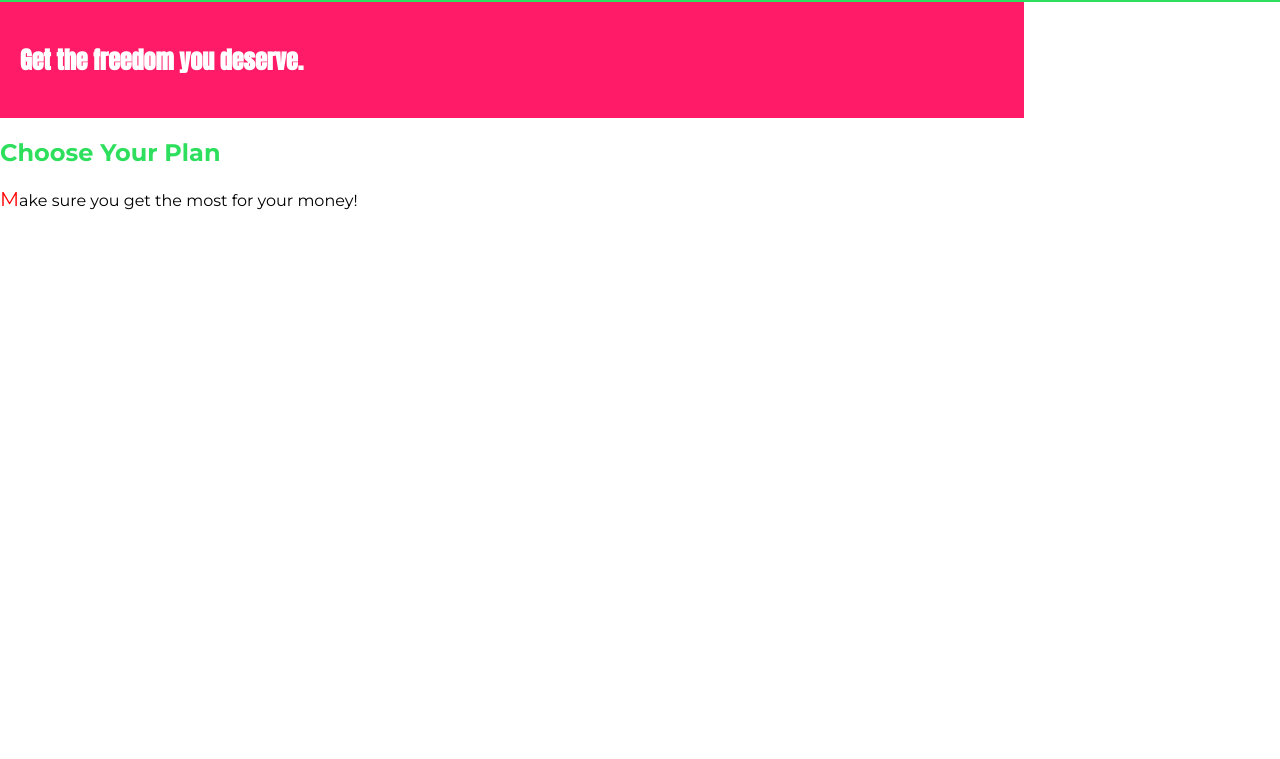
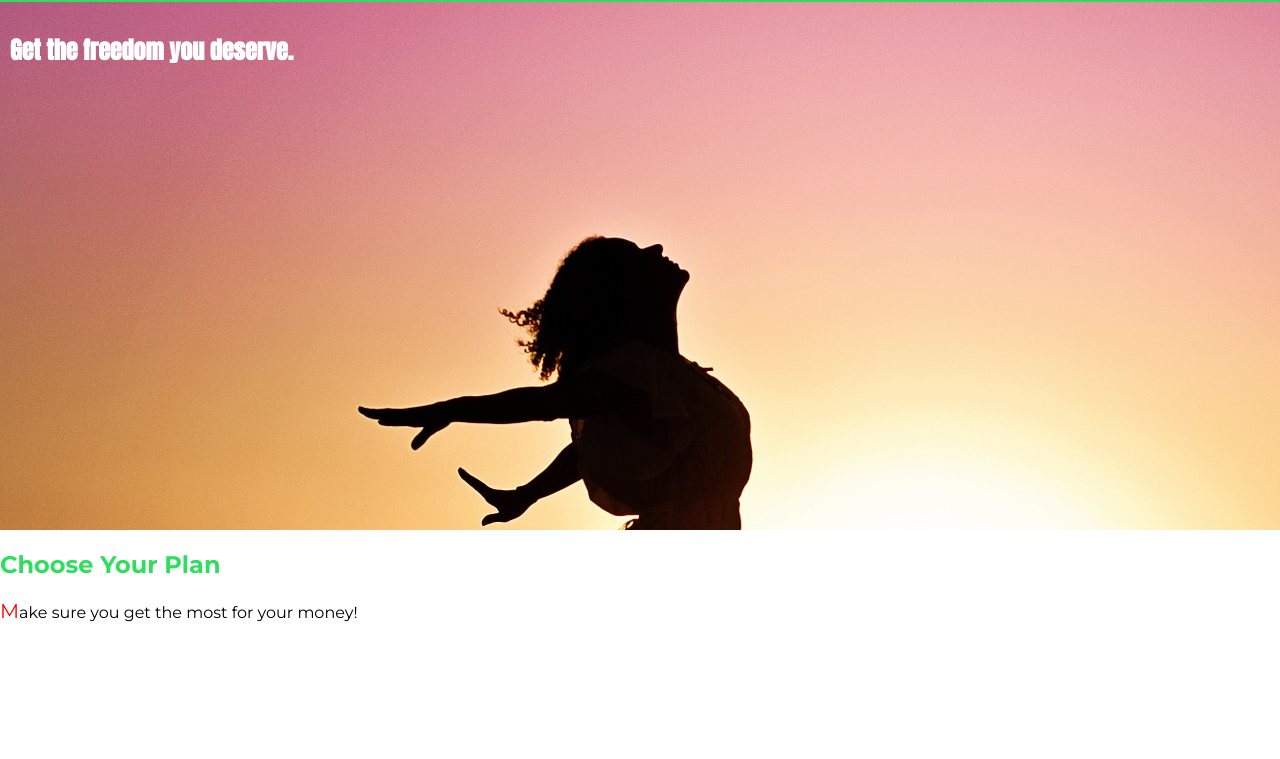
Before and after one commit to DMW9400/CSS-Course, a plain HTML site: page Section 3/diving-deeper-01-project-introducing-the-box-model-starting-code/index.html in a window 1280 px wide. Shown: the part 41-800 px from the top of the page. Drawn offline with Linux system fonts and the light colour scheme.

Commit message:
added background image

```diff
--- a/Section 3/diving-deeper-01-project-introducing-the-box-model-starting-code/main.css
+++ b/Section 3/diving-deeper-01-project-introducing-the-box-model-starting-code/main.css
@@ -13,9 +13,10 @@ body {
 }
 
 #product-overview {
-    background: #ff1b68;
-    padding:20px;
-    width:80%;
+    background: url("freedom.jpg");
+    padding: 10px;
+    width: 100%;
+    height: 528px;
 }
 
 .section-title {
--- a/Section 3/diving-deeper-02-adding-the-header-starting-code/main.css
+++ /dev/null
@@ -1,31 +0,0 @@
-* {
-    box-sizing: border-box;
-}
-
-body {
-    font-family: 'Montserrat', sans-serif;
-    margin: 0;
-}
-
-#product-overview {
-    background: #ff1b68;
-    width: 100%;
-    height: 528px;
-    padding: 10px;
-    border: 5px solid black;
-    margin: 10px;
-
-}
-
-.section-title {
-    color: #2ddf5c;
-}
-
-#product-overview h1 {
-    color: white;
-    font-family: 'Anton', sans-serif;
-}
-
-/* h1 {
-    font-family: sans-serif;
-} */
```
Also changed, not shown: Section 3/diving-deeper-02-adding-the-header-starting-code/index.html (deleted, +0 -26 lines), Section 3/diving-deeper-01-project-introducing-the-box-model-starting-code/freedom.jpg (added), Section 3/diving-deeper-02-adding-the-header-starting-code/favicon.png (deleted), 1 other file.
